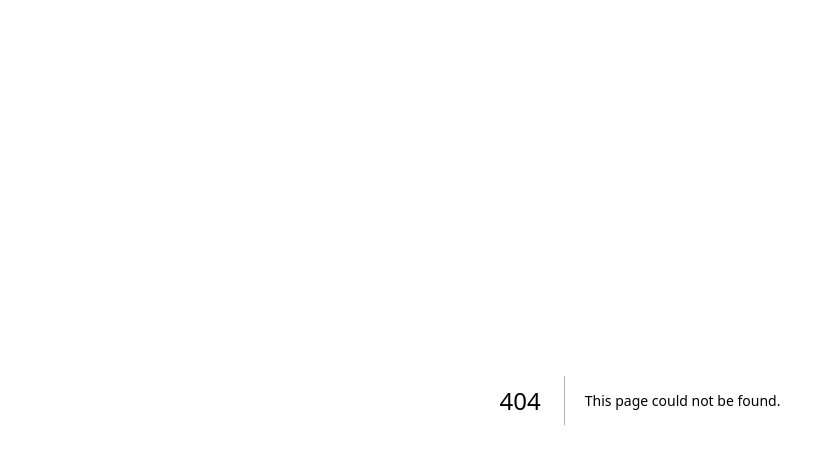
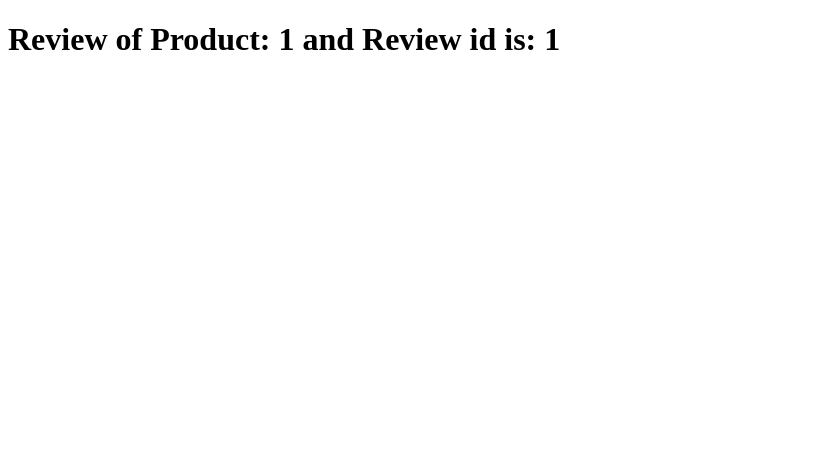
Before and after one commit to DeepakKumarKhatri/NextJs, a Next.js app in the folder hello-next/: page /products/1/reviews/1 in a window 1280 px wide. Before the commit this address had no page. Shown: the top 464 px of the page, without its empty margins (0-835 px from the left). Built offline with nearby package versions, Linux system fonts and the light colour scheme.

Commit message:
Learned dynamic routes + nested dynamic routes

```diff
--- /dev/null
+++ b/hello-next/src/app/products/[productId]/reviews/[reviewId]/page.tsx
@@ -0,0 +1,11 @@
+export default function ReviewDetail({
+  params,
+}: {
+  params: { reviewId: string; productId: string };
+}) {
+  return (
+    <h1>
+      Review of Product: {params.productId} and Review id is: {params.reviewId}
+    </h1>
+  );
+}
--- /dev/null
+++ b/hello-next/src/app/products/[productId]/reviews/page.tsx
@@ -0,0 +1,3 @@
+export default function Review() {
+  return <h1>Review Page</h1>;
+}
--- /dev/null
+++ b/hello-next/src/app/products/page.tsx
@@ -0,0 +1,3 @@
+export default function Products() {
+  return <h1>Products Page</h1>;
+}
```
Also changed, not shown: hello-next/src/app/products/[productId]/page.tsx (added, +9 -0 lines).
